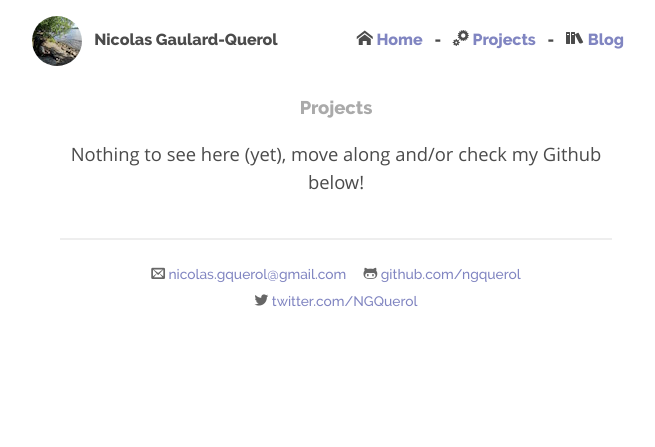
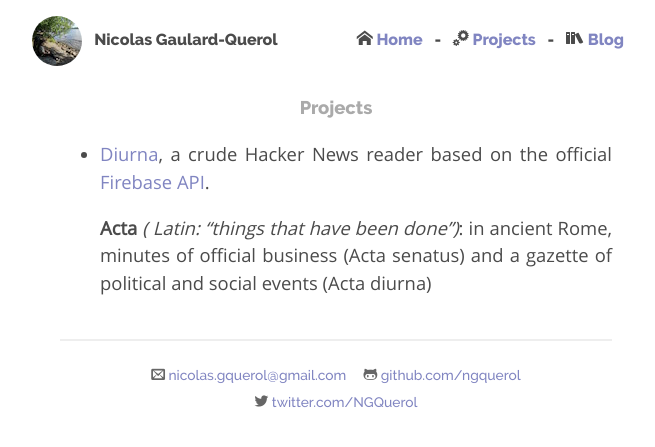
Before and after one commit to ngquerol/ngquerol.github.io, a Jekyll site: the page built from projects/index.md, in a window 1280 px wide. Shown: the top 447 px of the page, without its empty margins (304-959 px from the left). Built offline with Jekyll 4.4.1, drawn with Linux system fonts in a browser that asks for light colours; some web fonts are replaced.

Commit message:
Add Diurna to projects

```diff
--- a/projects/index.md
+++ b/projects/index.md
@@ -3,4 +3,7 @@ layout: page
 title: Projects
 ---
 
-<div style="text-align: center;">Nothing to see here (yet), move along and/or check my Github below!</div>
+* [Diurna](https://github.com/ngquerol/Diurna), a crude Hacker News reader based
+  on the official [Firebase API](https://github.com/HackerNews/API).
+
+  __Acta__ _( Latin: “things that have been done”)_: in ancient Rome, minutes of official business (Acta senatus) and a gazette of political and social events (Acta diurna)
```
